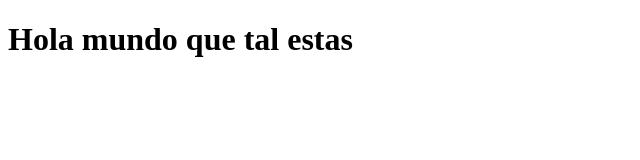
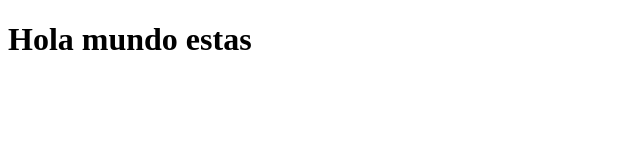
Before and after one commit to damisa98/Jenkins, a plain HTML site: page index.html in a window 1280 px wide. Shown: the whole page, without its empty margins (0-640 px from the left). Drawn offline with Linux system fonts and the light colour scheme.

Commit message:
Update index.html

```diff
--- a/index.html
+++ b/index.html
@@ -7,6 +7,6 @@
     <meta http-equiv="X-UA-Compatible" content="ie=edge">
 </head>
 <body>
-    <h1>Hola mundo que tal estas</h1>
+    <h1>Hola mundo estas</h1>
 </body>
 </html>
```
